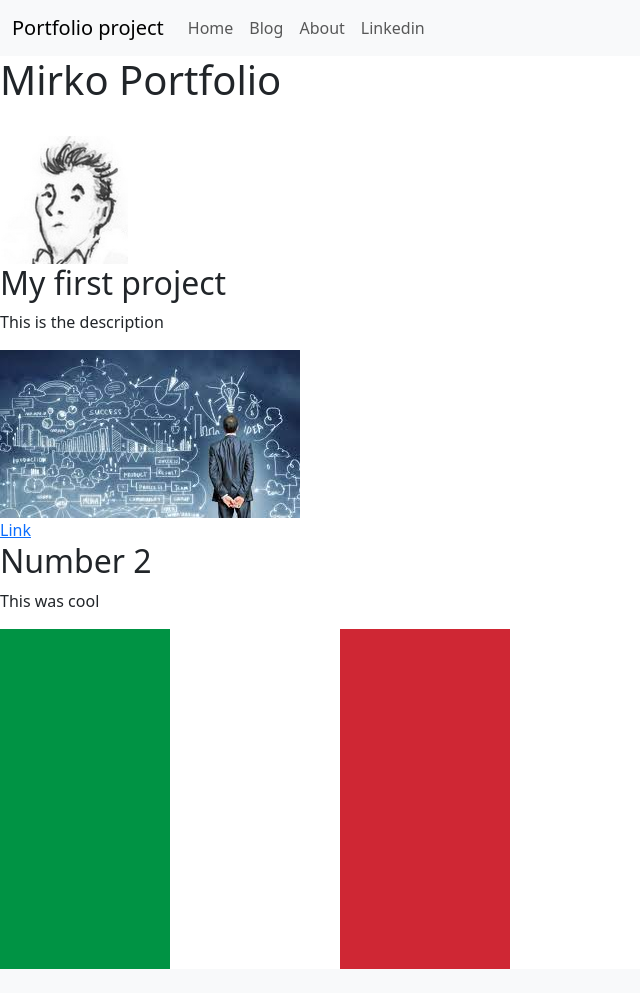
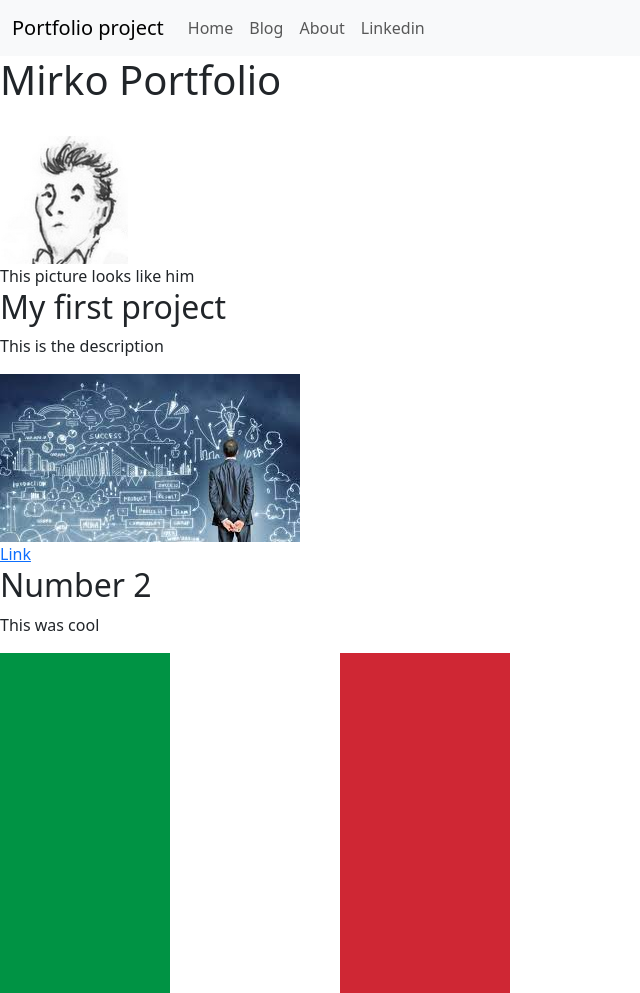
Before and after one commit to sciack/django3-personal-portfolio, a Django app: page / in a window 1280 px wide. Shown: the whole page, without its empty margins (0-640 px from the left). Before the commit the page ends 969 px from the top, so only its background shows below. Run offline with Django 4.2, Linux system fonts and the light colour scheme; data comes from the database, SQL or seed files in the repository.

Commit message:
some change

```diff
--- a/portfolio/templates/portfolio/home.html
+++ b/portfolio/templates/portfolio/home.html
@@ -7,6 +7,8 @@
 <h1>Mirko Portfolio</h1>
         <BR>
         <img src="{% static 'portfolio/profile.jpeg' %}" width="10%" heigth="10%" />
+        <BR>
+            This picture looks like him
         <BR>
         {% for project in projects %}
             <h2>{{ project.title }}</h2>
```
